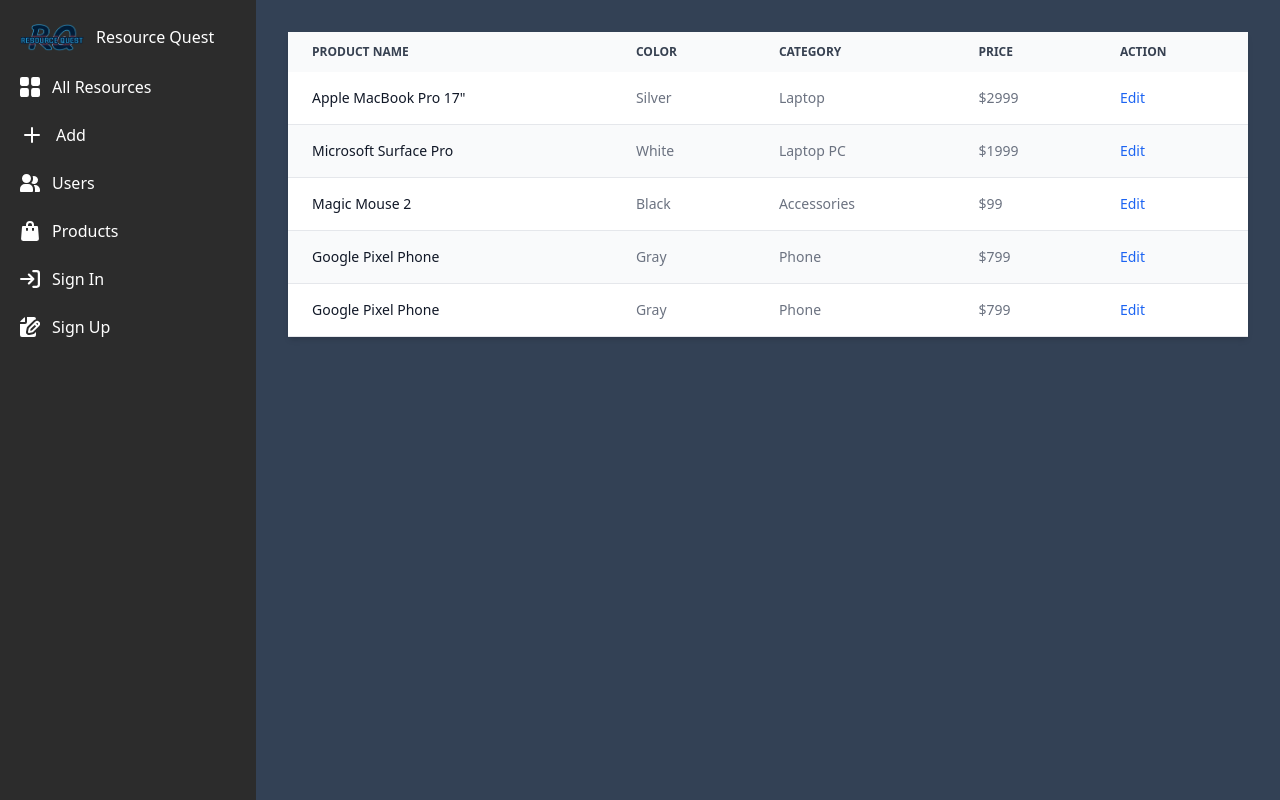
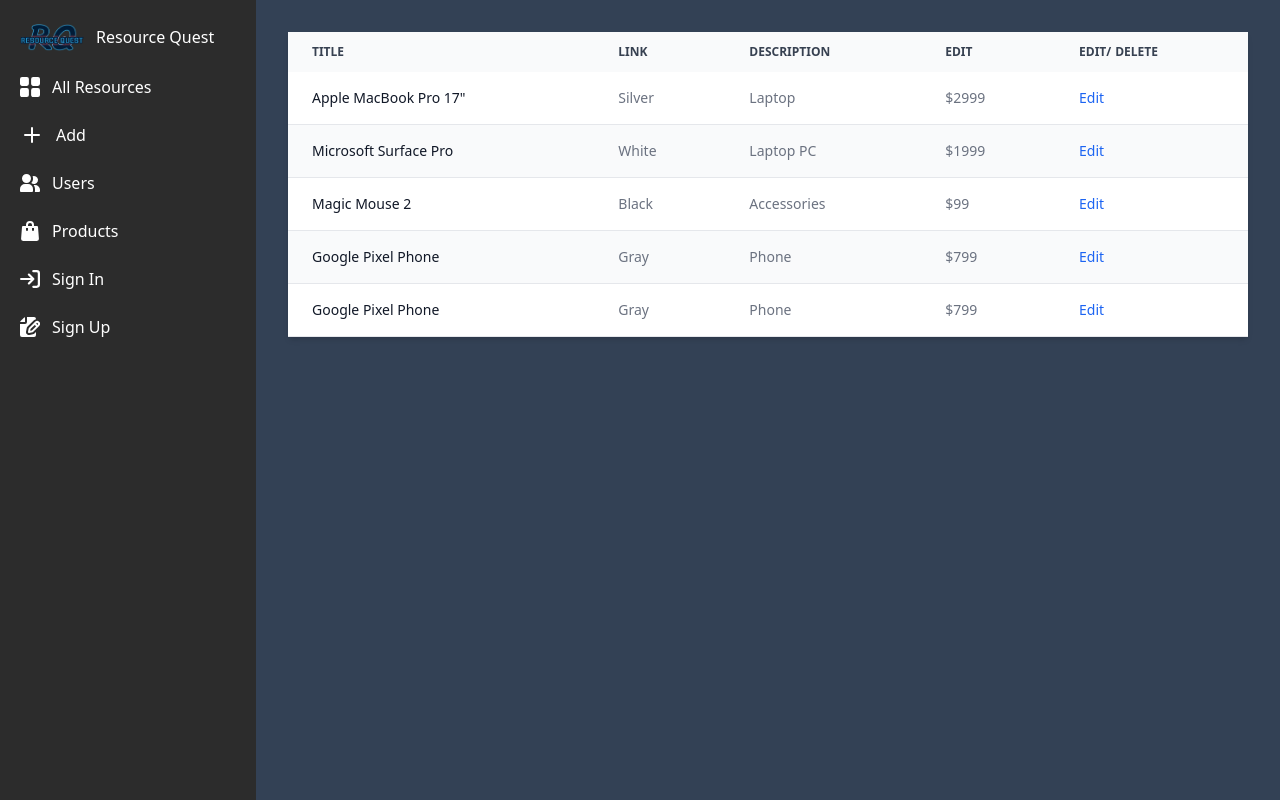
Before and after one commit to AnisurRahman06046/resource_quest_client, a React (Vite) app: page /resource/all in a window 1280 px wide. Built offline with nearby package versions, Linux system fonts and the light colour scheme.

Commit message:
table is updated

```diff
--- a/src/components/Table/Table.tsx
+++ b/src/components/Table/Table.tsx
@@ -9,19 +9,20 @@
         <thead className="text-xs text-gray-700 uppercase bg-gray-50 dark:bg-gray-700 dark:text-gray-400">
             <tr>
                 <th scope="col" className="px-6 py-3">
-                    Product name
+                    Title
                 </th>
                 <th scope="col" className="px-6 py-3">
-                    Color
+                    Link
                 </th>
                 <th scope="col" className="px-6 py-3">
-                    Category
+                    Description
                 </th>
                 <th scope="col" className="px-6 py-3">
-                    Price
+                    Edit
                 </th>
-                <th scope="col" className="px-6 py-3">
-                    Action
+                <th scope="col" className="px-6 flex lg:gap-1 py-3">
+                    <p>Edit/</p>
+                    <p>Delete</p>
                 </th>
             </tr>
         </thead>
```
